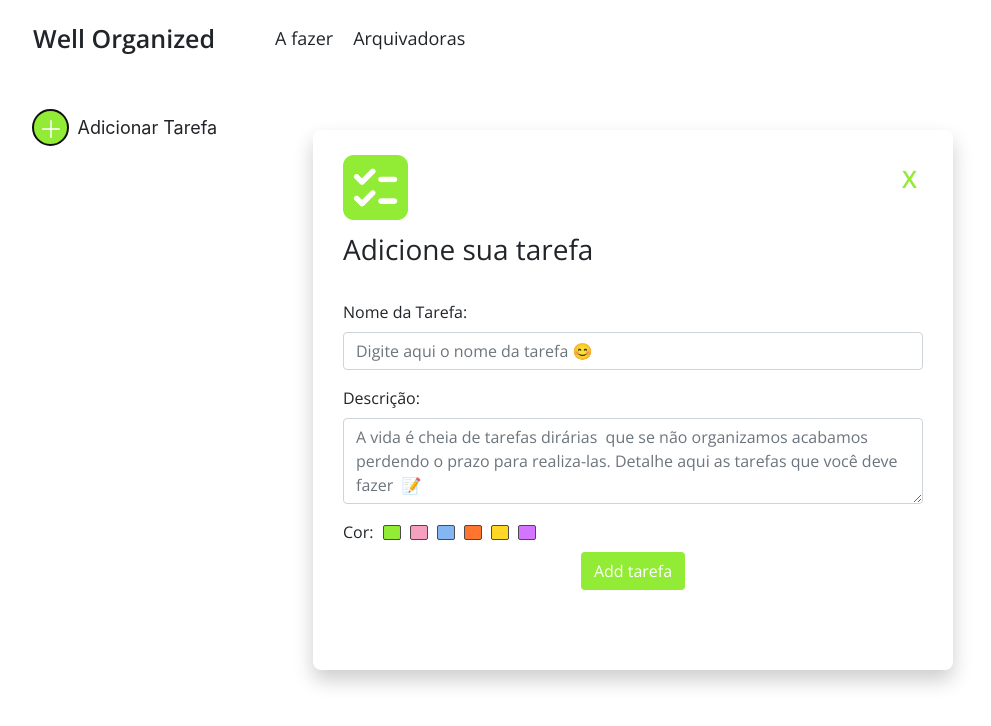
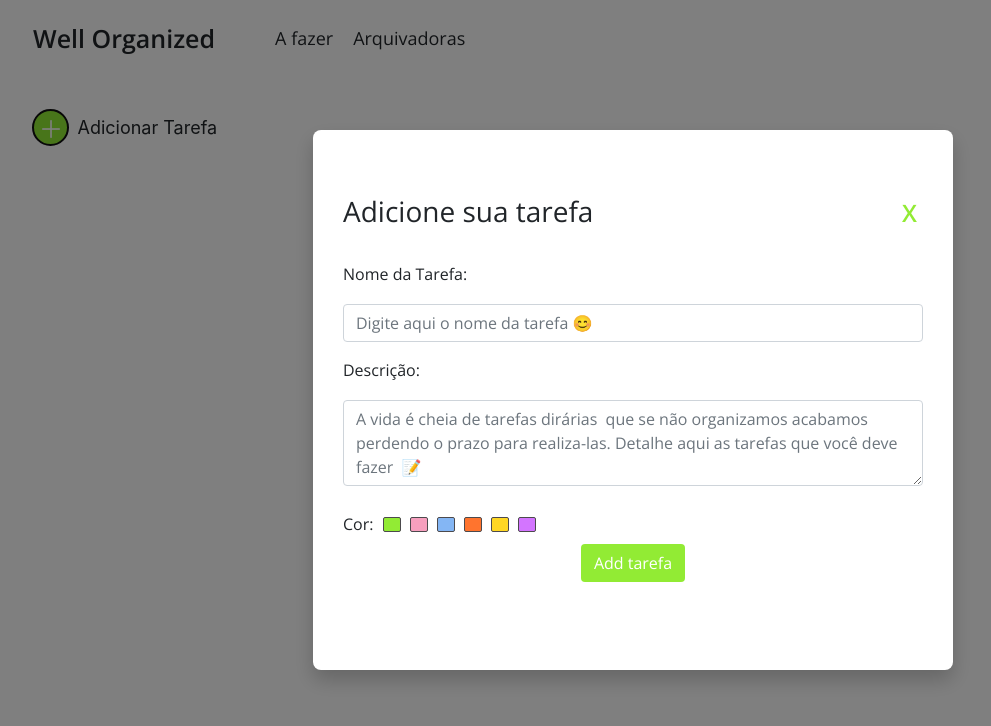
Before and after one commit to akarolynna/Well-Organized, a plain HTML site: page paginaInicial.html in a window 1280 px wide. Both pictures are taken after a click on the button 57 px from the left and 127 px from the top of the page. Shown: the whole page, without its empty margins (7-998 px from the left). Drawn offline with nearby package versions, Linux system fonts and the light colour scheme.

Commit message:
Terminando de ajustar o html e css do App

```diff
--- a/Public/css/style.css
+++ b/Public/css/style.css
@@ -41,7 +41,6 @@ article {
     margin-left: 40px;
 }
 
-
 article .botao .addTarefa {
     background-color: #92eb34;
     border: none;
@@ -72,19 +71,19 @@ article .formulario {
     height: 540px;
     background-color: #fff;
     font-family: 'Open Sans', sans-serif;
+    z-index: 1;
 }
 
 article .formulario .modalCabecalho {
     display: flex;
-    justify-content: flex-end;
-    align-items: flex-end;
+    justify-content: space-between;
+    align-items: first baseline;
 }
 
-article .formulario .modalCabecalho img {
-    position: absolute;
-    top: 25px;
-    left: 30px;
-    height: 65px;
+article .formulario .modalCabecalho h1 {
+    font-size: 28px;
+    padding-top: 35px;
+    padding-bottom: 25px;
 }
 
 article .formulario .modalCabecalho .fechar {
@@ -95,13 +94,9 @@ article .formulario .modalCabecalho .fechar {
     font-size: 24px;
 }
 
-article .formulario h1 {
-    font-size: 28px;
-    padding-top: 35px;
-    padding-bottom: 25px;
+article .formulario .margem {
+    margin-top: 10px;
 }
-
-
 
 article .formulario .botoesCores button {
     height: 15px;
@@ -150,3 +145,14 @@ article .formulario .botaoEnviar {
     border-radius: 0.25rem;
     color: white;
 }
+
+article .overlay {
+    display: none;
+    position: fixed;
+    top: 0;
+    left: 0;
+    width: 100%;
+    height: 100%;
+    background-color: rgba(0, 0, 0, 0.5);
+    z-index: 0;
+}
--- a/Public/js/js.js
+++ b/Public/js/js.js
@@ -1,11 +1,14 @@
-var botaoAddTarefa = document.getElementById("addTarefa").addEventListener("click", formulario);
+var botaoAddTarefa = document.getElementById("addTarefa").addEventListener("click", abrirFormulario);
+var botaoFecharFormulario = document.getElementById("fechar").addEventListener("click", fecharFormulario);
+
 var formulario = document.getElementById("formulario");
-var botaoFecharFormulario = document.getElementById("fechar").addEventListener("click",fecharFormulario);
-
-function formulario() {
+var overlayF = document.getElementById("overlay");
+function abrirFormulario() {
+    overlay.style.display = "block";
     formulario.style.display = "block";
- }
+}
 
 function fecharFormulario() {
     formulario.style.display = "none";
+    overlay.style.display = "none";
 }
--- a/paginaInicial.html
+++ b/paginaInicial.html
@@ -11,7 +11,6 @@
 </head>
 
 <body>
-    <section class="containerPrincipal">
     <!-- Menu -->
     <header>
         <nav>
@@ -25,6 +24,7 @@
         </nav>
     </header>
     <!-- Fim do Menu -->
+
     <article>
         <div class="botao">
             <button class="addTarefa" id="addTarefa">
@@ -34,24 +34,23 @@
         </div>
         <div class="formulario" id="formulario">
             <div class="modalCabecalho">
-                    <img src="Public/assets/check.png" alt="Task">
+                <h1>Adicione sua tarefa</h1>
                 <button type="button" class="fechar" id="fechar">X</button>
+            </div>
 
-                </div>
-                <h1>Adicione sua tarefa</h1>
             <form method="post">
                 <div class="form-group">
                     <label for="titulo">Nome da Tarefa:</label>
-                        <input type="text" id="titulo" class="form-control titulo"
+                    <input type="text" id="titulo" class=" margem form-control titulo"
                         placeholder="Digite aqui o nome da tarefa &#128522;">
                 </div>
                 <div class="form-group">
                     <label for="descricao">Descrição: </label>
-                        <textarea class="form-control" id="descricao" rows="3"
+                    <textarea class=" margem form-control" id="descricao" rows="3"
                         placeholder="A vida é cheia de tarefas dirárias  que se não organizamos acabamos perdendo o prazo para realiza-las. Detalhe aqui as tarefas que você deve fazer  &#x1F4DD;"></textarea>
                 </div>
                 <div class="botoesCores">
-                        <label for="cor">Cor:</label>
+                    <label for="cor" class="margem">Cor:</label>
                     <button class="verde " id="verde"></button>
                     <button class="rosa" id="rosa"></button>
                     <button class="azul" id="azul"></button>
@@ -61,14 +60,19 @@
                 </div>
                 <div class="divBotaoEnviar">
                     <button type="submit" class="botaoEnviar">Add tarefa</button>
-
                 </div>
             </form>
         </div>
+        <div id="overlay" class="overlay"></div>
+        <div class="containerCards">
+            <div class="card1">
+                <div class="cabecalho">
+                    <img src="" alt="" srcset="">
+                </div>
+            </div>
 
+        </div>
     </article>
-    </section>
-
     <!-- Importando o arquivo js -->
     <script src="Public/js/js.js"></script>
 </body>
```
Also changed, not shown: Public/assets/check.png (deleted). Lines whose indentation alone changed are shown as unchanged.
